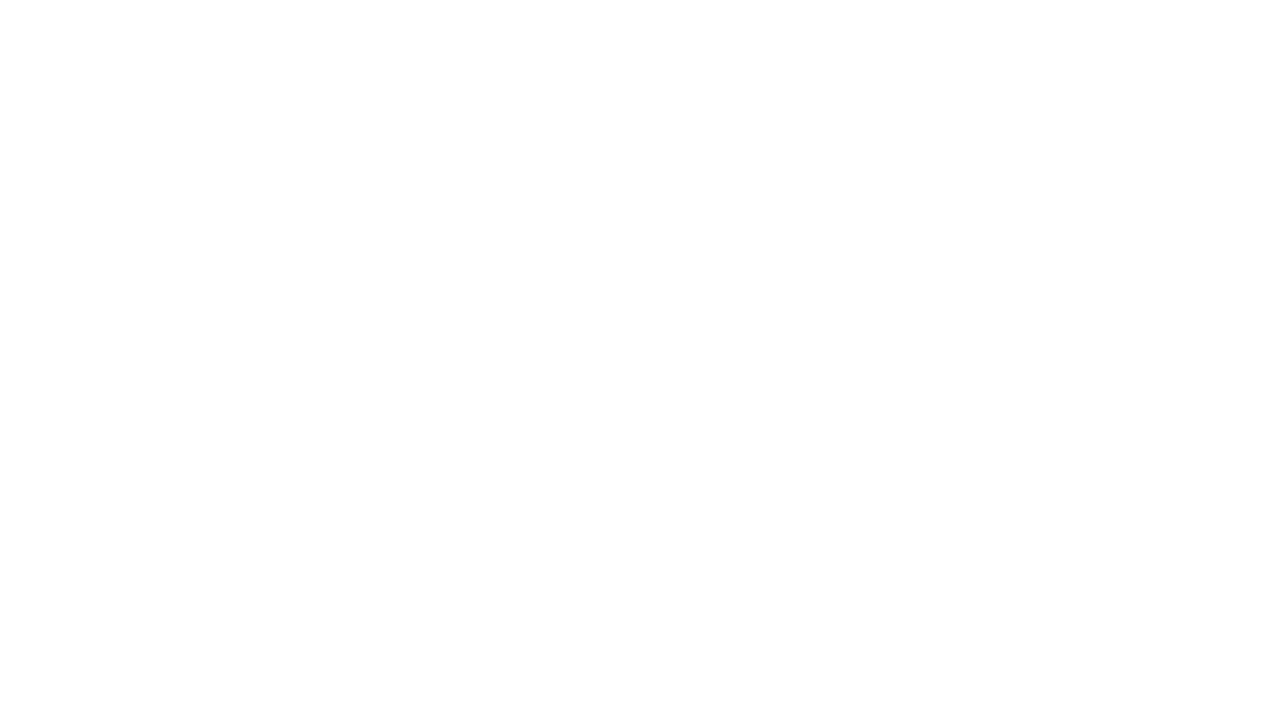
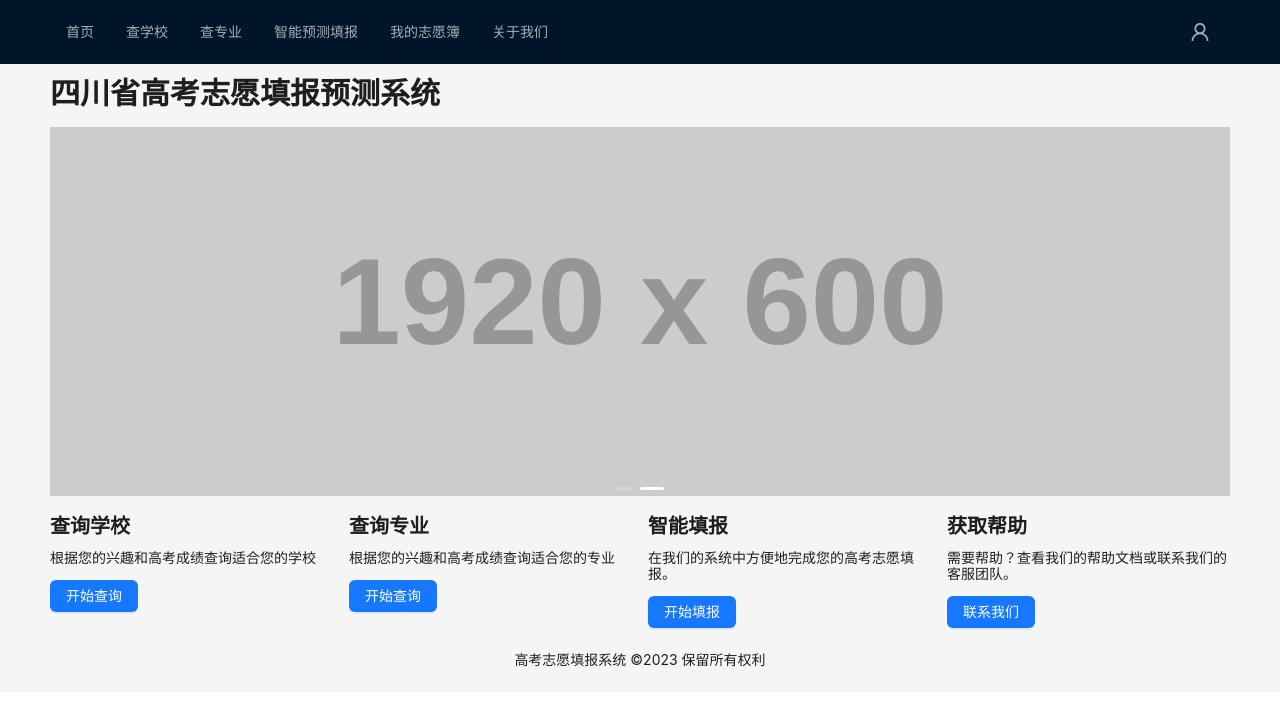
Before and after one commit to darabiuz/Voluntary-system, a React (Vite) app: page / in a window 1280 px wide. Shown: the top 706 px of the page. Built offline with nearby package versions, Linux system fonts and the light colour scheme.

Commit message:
feat: 首页静态页面

```diff
--- a/index.html
+++ b/index.html
@@ -1,13 +1,16 @@
 <!DOCTYPE html>
 <html lang="en">
+
 <head>
   <meta charset="UTF-8" />
   <link rel="icon" type="image/svg+xml" href="/vite.svg" />
   <meta name="viewport" content="width=device-width, initial-scale=1.0" />
-    <title>Vite + React + TS</title>
+  <title>高考志愿填报预测系统</title>
 </head>
+
 <body>
   <div id="root"></div>
   <script type="module" src="/src/main.tsx"></script>
 </body>
+
 </html>
--- a/package.json
+++ b/package.json
@@ -12,8 +12,10 @@
     "@ant-design/icons": "^5.0.1",
     "@vitejs/plugin-react-refresh": "^1.3.6",
     "antd": "^5.3.3",
+    "node-sass": "^8.0.0",
     "react": "^18.2.0",
-    "react-dom": "^18.2.0"
+    "react-dom": "^18.2.0",
+    "sass": "^1.60.0"
   },
   "devDependencies": {
     "@types/react": "^18.0.28",
--- /dev/null
+++ b/src/routes/home/component.tsx
@@ -0,0 +1,29 @@
+import React from "react"
+import { Col, Typography, Button, Row } from "antd"
+const { Title } = Typography
+
+interface GuideItemType {
+  title: string
+  description: string
+  buttonText: string
+}
+
+/** 首页用户提示card */
+export const GuideCard: React.FC<{
+  guideList: GuideItemType[]
+}> = (props) => {
+  const { guideList } = props
+  return (
+    <Row gutter={16}>
+      {guideList?.map((item) => {
+        return (
+          <Col span={6}>
+            <Title level={4}>{item?.title}</Title>
+            <p>{item?.description}</p>
+            <Button type="primary">{item?.buttonText}</Button>
+          </Col>
+        )
+      })}
+    </Row>
+  )
+}
--- /dev/null
+++ b/src/routes/home/constant.ts
@@ -0,0 +1,33 @@
+import { ItemType } from "antd/es/menu/hooks/useItems"
+
+export const menuList = [
+  { label: "首页", key: "home" },
+  { label: "查学校", key: "schoolSearch" },
+  { label: "查专业", key: "majorsSearch" },
+  { label: "智能预测填报", key: "AIPrediction" },
+  { label: "我的志愿簿", key: "wishlist" },
+  { label: "关于我们", key: "aboutAs" }
+] as ItemType[]
+
+export const guideList = [
+  {
+    title: "查询学校",
+    description: "根据您的兴趣和高考成绩查询适合您的学校",
+    buttonText: "开始查询"
+  },
+  {
+    title: "查询专业",
+    description: "根据您的兴趣和高考成绩查询适合您的专业",
+    buttonText: "开始查询"
+  },
+  {
+    title: "智能填报",
+    description: "在我们的系统中方便地完成您的高考志愿填报。",
+    buttonText: "开始填报"
+  },
+  {
+    title: "获取帮助",
+    description: "需要帮助？查看我们的帮助文档或联系我们的客服团队。",
+    buttonText: "联系我们"
+  }
+]
--- /dev/null
+++ b/src/routes/home/index.module.scss
@@ -0,0 +1,22 @@
+.contentWrap {
+  padding: 0 50px;
+}
+
+.siteLayoutContent {
+  margin-top: 10px;
+}
+
+.header {
+  display: flex;
+  justify-content: space-between;
+  align-items: center;
+}
+.signIcon {
+  font-size: 20px;
+  color: rgba(255, 255, 255, 0.65);
+  margin-right: 20px;
+  cursor: pointer;
+}
+.title {
+  margin-top: 10px;
+}
--- a/src/routes/home/index.tsx
+++ b/src/routes/home/index.tsx
@@ -1,8 +1,44 @@
 /** 系统主页面 */
-// import { Button } from 'antd'
-const Home = function () {
-    return <>
+import { Layout, Menu, Typography, Image, Carousel } from "antd"
+import { UserOutlined } from "@ant-design/icons"
+import styles from "./index.module.scss"
+import { menuList, guideList } from "./constant"
+import { GuideCard } from "./component"
+const { Header, Content, Footer } = Layout
+const { Title } = Typography
+
+const Home: React.FC = function () {
+  return (
+    <>
+      <Layout className="layout">
+        {/* 首部 */}
+        <Header className={styles.header}>
+          <Menu items={menuList} theme="dark" mode="horizontal" />
+          <UserOutlined className={styles.signIcon} />
+        </Header>
+        {/* 内容 */}
+        <Content className={styles.contentWrap}>
+          <Title level={2} className={styles.title}>
+            四川省高考志愿填报预测系统
+          </Title>
+          <Carousel autoplay>
+            <div>
+              <Image src="https://via.placeholder.com/1920x600" />
+            </div>
+            <div>
+              <Image src="https://via.placeholder.com/1920x600" />
+            </div>
+          </Carousel>
+          <div className={styles.siteLayoutContent}>
+            <GuideCard guideList={guideList} />
+          </div>
+        </Content>
+        {/* 尾部 */}
+        <Footer style={{ textAlign: "center" }}>
+          高考志愿填报系统 ©2023 保留所有权利
+        </Footer>
+      </Layout>
     </>
-
+  )
 }
 export default Home
```
Also changed, not shown: 2 other files (tests, documents, lock files or other folders). Lines whose indentation alone changed are shown as unchanged.
